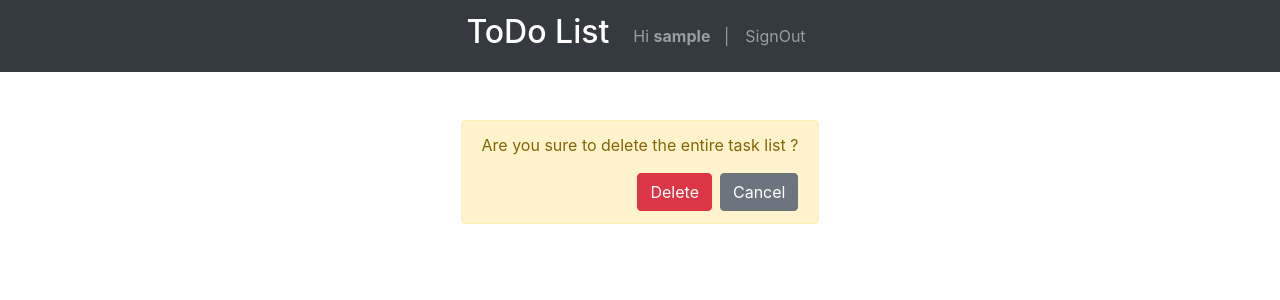
After one commit to Simon-i2it/python-django-projects, a Django app: page /todo/tasks/confirm_delete in a window 1280 px wide. The commit adds this page. Shown: the top 300 px of the page. Run offline with Django 4.2, Linux system fonts and the light colour scheme; the visitor is signed in with stand-in values (Sample User, id 1); some libraries are stand-ins or nearby versions.

Commit message:
fixed delete task list (#18)
Co-authored-by: Simon Alphonse <IAmSimon@outlook.in>

```diff
--- a/todo/task_list/templates/task_list/tasks.html
+++ b/todo/task_list/templates/task_list/tasks.html
@@ -13,7 +13,7 @@
                 <div class="card-header text-center">
                     <b>Tasks</b>
                     <div class="btn-group d-flex justify-content-end" style="margin-right: 1.2rem" role="group">
-                        <button type="button" class="btn btn-outline-danger" onclick="location.href='{% url 'url-delete-tasks' %}'">🗑️</button>
+                        <button type="button" class="btn btn-outline-danger" onclick="location.href='{% url 'url-confirm-delete-tasks' %}'">🗑️</button>
                     </div>
                 </div>
                 <div class="card-body">
--- /dev/null
+++ b/todo/task_list/templates/task_list/tasks_confirm_delete.html
@@ -0,0 +1,19 @@
+{% extends "base.html" %}
+{% load static %}
+
+{% block body %}
+
+    <div class="flex-center">
+        <form method="post">
+            {% csrf_token %}
+            <div class="alert alert-warning" role="alert">
+                Are you sure to delete the entire task list ?
+                <div class="d-grid gap-2 d-md-flex justify-content-md-end" style="margin-top: 1rem;" >
+                    <button id="gap-button" class="btn btn-danger" type="button" onclick="location.href='{% url 'url-delete-tasks' %}'">Delete</button>
+                    <button id="gap-button" class="btn btn-secondary" type="button" style="margin-right:0" onclick="location.href='{% url 'url-tasks' %}'">Cancel</button>
+                </div>
+            </div>
+        </form>
+    </div>
+
+{% endblock body %}
--- a/todo/task_list/urls.py
+++ b/todo/task_list/urls.py
@@ -9,6 +9,11 @@ urlpatterns = [
     path("task/<pk>/delete", views.DeleteTask.as_view(), name="url-delete-task"),
     path("tasks/delete", views.delete_tasks, name="url-delete-tasks"),
     path(
+        "tasks/confirm_delete",
+        views.confirm_delete_tasks,
+        name="url-confirm-delete-tasks",
+    ),
+    path(
         "task/<pk>/<is_completed>",
         views.complete_task,
         name="url-complete-task",
--- a/todo/task_list/views.py
+++ b/todo/task_list/views.py
@@ -1,5 +1,5 @@
 from django.http import HttpRequest, HttpResponse
-from django.shortcuts import get_object_or_404, redirect
+from django.shortcuts import get_object_or_404, redirect, render
 from django.urls import reverse, reverse_lazy
 from django.views.generic import CreateView, UpdateView, DeleteView, ListView
 from django.contrib.auth.decorators import login_required
@@ -80,6 +80,11 @@ def delete_task(request: HttpRequest, pk) -> HttpResponse:
 
 
 @login_required(login_url="url-login")
+def confirm_delete_tasks(request: HttpRequest) -> HttpResponse:
+    return render(request, "task_list/tasks_confirm_delete.html")
+
+
+@login_required(login_url="url-login")
 def delete_tasks(request: HttpRequest) -> HttpResponse:
-    Task.objects.get(user=request.user).delete()
+    Task.objects.filter(user=request.user).delete()
     return redirect("url-tasks")
```
